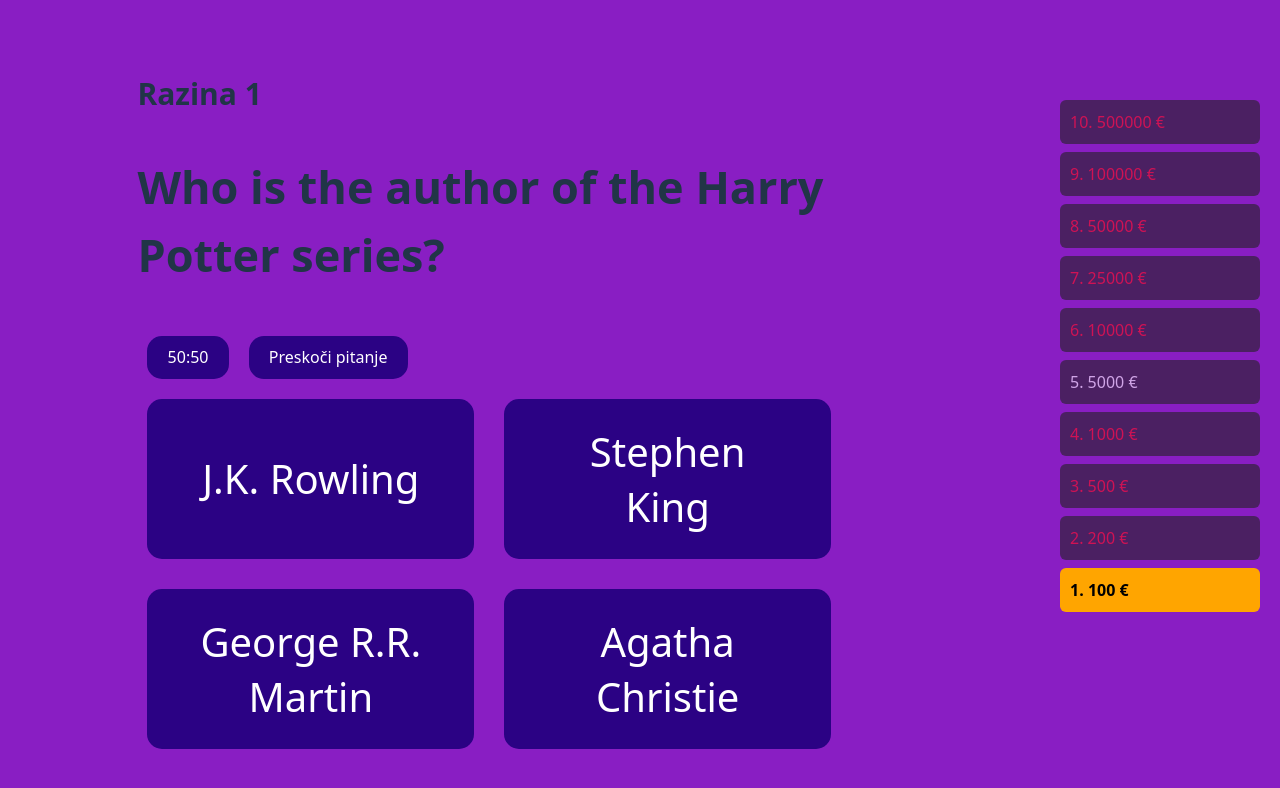
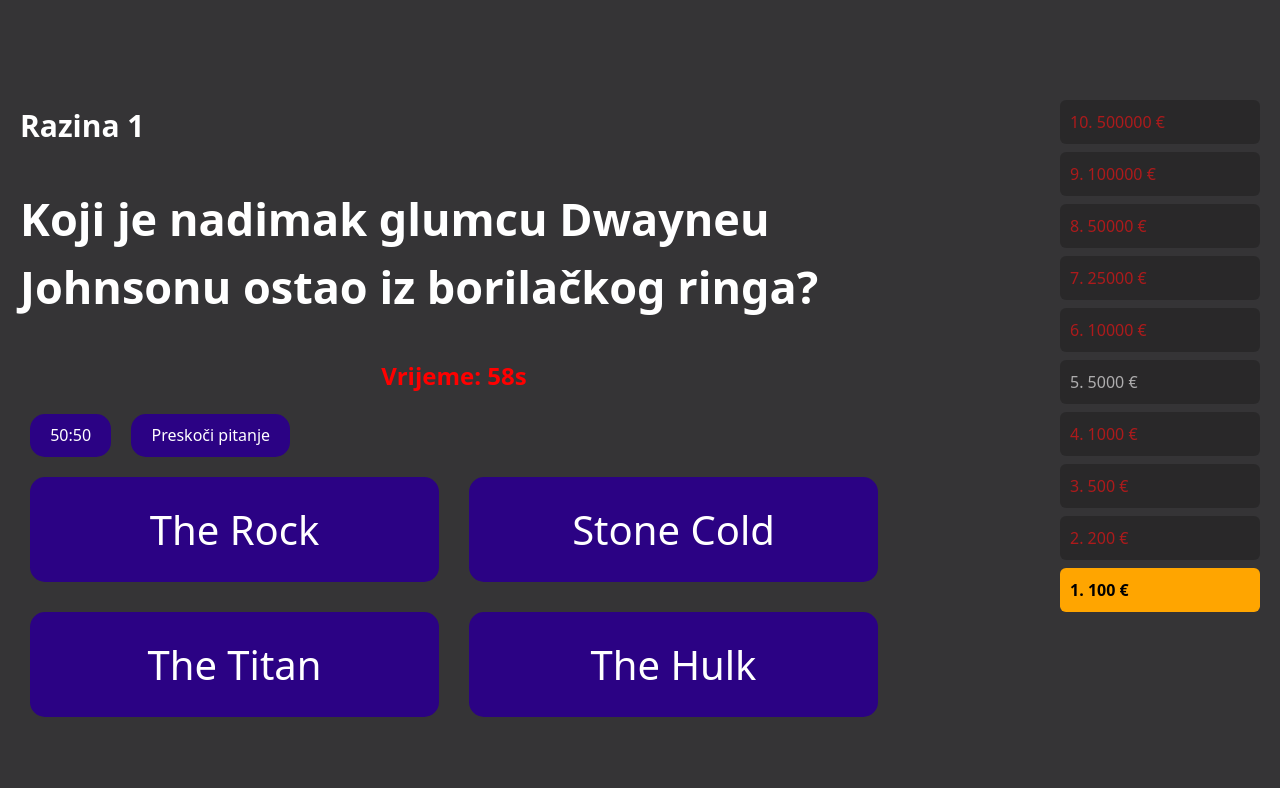
Before and after one commit to lvukad01/Internship-14-Millionaire, a React (Vite) app: page / in a window 1280 px wide. Both pictures are taken after a click on the button "Start". Shown: the top 788 px of the page. Built offline with nearby package versions, Linux system fonts and the light colour scheme.

Commit message:
Change questions

```diff
--- a/src/App.css
+++ b/src/App.css
@@ -1,5 +1,5 @@
 .body{
-    background-color: rgb(137, 30, 195);
+    background-color: rgb(53, 52, 54);
 }
 .start, .end{
     flex-direction: column;
@@ -85,7 +85,13 @@
   background-color: red;
   color: white;
 }
-
+.timer {
+  font-size: 24px;
+  font-weight: bold;
+  color: red;
+  margin-bottom: 10px;
+  text-align: center;
+}
 
 
 @media (min-width: 768px) {
--- a/src/assets/components/GameScreen.jsx
+++ b/src/assets/components/GameScreen.jsx
@@ -5,8 +5,6 @@
 import question3 from "../sounds/Question_10.mp4";
 import correctSound from "../sounds/Correct.mp3";
 import wrongSound from "../sounds/Wrong.mp3";
-
-
 
 export default function GameScreen({
   questions,
@@ -21,7 +19,7 @@
   const [fiftyUsed, setFiftyUsed] = useState(false);
   const [visibleOptions, setVisibleOptions] = useState(question.options);
   const [timer, setTimer] = useState(60);
-  const sound=useRef(null);
+  const sound = useRef(null);
 
   useEffect(() => {
     if (question) {
@@ -29,7 +27,7 @@
       setSelectedAnswer(null);
       setTimer(60);
     }
-    if(sound.current){
+    if (sound.current) {
       sound.current.pause();
     }
 
@@ -38,19 +36,40 @@
     sound.current.play().catch(e => console.log("Audio error:", e));
   }, [question]);
 
+  useEffect(() => {
+    setTimer(60);
+    const interval = setInterval(() => {
+      setTimer(prev => {
+        if (prev <= 1) {
+          clearInterval(interval);
+
+          if (sound.current) sound.current.pause();
+          sound.current = new Audio(wrongSound);
+          sound.current.play().catch(e => console.log("Audio error:", e));
+
+          setSelectedAnswer(question.correct);
+          setTimeout(() => {
+            endGame(false);
+          }, 2000);
+
+          return 0;
+        }
+        return prev - 1;
+      });
+    }, 1000);
+
+    return () => clearInterval(interval);
+  }, [currentQuestionIndex, question.correct, endGame]);
+
   if (!question) return null;
 
   const handleAnswer = (answer) => {
     setSelectedAnswer(answer);
     const correct = answer === question.correct;
-    if(sound.current){
-        sound.current.pause();
-    }
-      if (answer === question.correct) {
-        sound.current = new Audio(correctSound);
-    } else {
-        sound.current = new Audio(wrongSound);
-    }
+
+    if (sound.current) sound.current.pause();
+
+    sound.current = new Audio(correct ? correctSound : wrongSound);
     sound.current.play().catch(e => console.log("Audio error:", e));
 
     setTimeout(() => {
@@ -77,50 +96,41 @@
       setCurrentQuestionIndex(currentQuestionIndex + 1);
     }
   };
+
   const handleFifty = () => {
     if (fiftyUsed) return;
 
     const correct = question.correct;
     const wrongOptions = question.options.filter(o => o !== correct);
-        const randomWrong =
-            wrongOptions[Math.floor(Math.random() * wrongOptions.length)];
+    const randomWrong = wrongOptions[Math.floor(Math.random() * wrongOptions.length)];
 
     setVisibleOptions([correct, randomWrong].sort(() => Math.random() - 0.5));
     setFiftyUsed(true);
   };
-    const getAudioForRound=(currentQuestionIndex)=>{
-        if(currentQuestionIndex<4){
-            return question1;
-        }else if(currentQuestionIndex<9){
-            return question2;
-        }else{
-            return question3;
-        }
+
+  const getAudioForRound = (index) => {
+    if (index < 4) return question1;
+    else if (index < 9) return question2;
+    else return question3;
   };
+
   return (
     <div className="game-layout">
       <div className="game">
         <h3>Razina {currentQuestionIndex + 1}</h3>
         <h2>{question.question}</h2>
+
+        {/* Timer prikaz */}
+        <div className="timer">Vrijeme: {timer}s</div>
+
         <div className="jokers">
-        <button
-            onClick={handleFifty}
-            disabled={fiftyUsed}
-            className={fiftyUsed ? "joker used" : "joker"}
-        >
+          <button onClick={handleFifty} disabled={fiftyUsed} className={fiftyUsed ? "joker used" : "joker"}>
             50:50
           </button>
-
-        <button
-            onClick={handleSkip}
-            disabled={skipUsed}
-            className={skipUsed ? "joker used" : "joker"}
-        >
+          <button onClick={handleSkip} disabled={skipUsed} className={skipUsed ? "joker used" : "joker"}>
             Preskoči pitanje
           </button>
         </div>
-
-
 
         <div className="options">
           {visibleOptions.map((option, index) => (
@@ -144,10 +154,7 @@
         </div>
       </div>
 
-      <Levels
-        levels={levels}
-        currentQuestionIndex={currentQuestionIndex}
-      />
+      <Levels levels={levels} currentQuestionIndex={currentQuestionIndex} />
     </div>
   );
 }
--- a/src/assets/data/questions.js
+++ b/src/assets/data/questions.js
@@ -1,64 +1,166 @@
-const questions=[
+const questions = [
   {
-        id:1,
-        question:"What is the capital of France?",
-        correct:"Paris",
-        options:["Paris","London","Berlin","Madrid"]
+    id: 1,
+    question: "Prema izotopu kojeg se kemijskog elementa izražavaju relativne atomske mase svih ostalih elemenata?",
+    correct: "Ugljik",
+    options: ["Ugljik", "Vodik", "Kisik", "Dušik"]
   },
   {
-        id:2,
-        question:"What is the largest planet in our solar system?",
-        correct:"Jupiter",
-        options:["Earth","Mars","Jupiter","Saturn"]
+    id: 2,
+    question: "Koja je službena kombinacija boja na dresovima Newcastlea, Udinesea i PAOK-a?",
+    correct: "Crna i bijela",
+    options: ["Crna i bijela", "Plava i bijela", "Crvena i crna", "Zelena i bijela"]
   },
   {
-        id:3,
-        question:"Who wrote the play 'Romeo and Juliet'?",
-        correct:"William Shakespeare",
-        options:["William Shakespeare","Jane Austen","Mark Twain","Charles Dickens"]
+    id: 3,
+    question: "Koji je stručni naziv za lijekove koji pospješuju mokrenje?",
+    correct: "Diuretici",
+    options: ["Diuretici", "Analgetici", "Antibiotici", "Sedativi"]
   },
   {
-        id:4,
-        question:"What is the chemical symbol for water?",
-        correct:"H2O",
-        options:["H2O","CO2","O2","NaCl"]
+    id: 4,
+    question: "U čijoj je ratnoj opremi Patroklo bio kad ga je Hektor ubio u borbi?",
+    correct: "Ahilejevoj",
+    options: ["Ahilejevoj", "Hektorovoj", "Menelajevoj", "Parisovoj"]
   },
   {
-        id:5,
-        question:"What is the largest mammal in the world?",
-        correct:"Blue Whale",
-        options:["Elephant","Giraffe","Blue Whale","Hippopotamus"]
+    id: 5,
+    question: "Kojeg je dana u tjednu Robinson Crusoe upoznao svog budućeg otočkog prijatelja?",
+    correct: "Petak",
+    options: ["Petak", "Ponedjeljak", "Nedjelja", "Srijeda"]
   },
   {
-        id:6,
-        question:"What is the currency of Japan?",
-        correct:"Yen",
-        options:["Dollar","Euro","Yen","Pound"]
+    id: 6,
+    question: "Frazem „miješati kruške i jabuke” istog je značenja kao frazem „zbrajati babe i koga”?",
+    correct: "Žabe",
+    options: ["Žabe", "Jabuke", "Kruške", "Babe"]
   },
   {
-        id:7,
-        question:"Who painted the Mona Lisa?",
-        correct:"Leonardo da Vinci",
-        options:["Leonardo da Vinci","Pablo Picasso","Vincent van Gogh","Michelangelo"]
+    id: 7,
+    question: "Koja je jedina država koja ima riječ konfederacija u službenom imenu?",
+    correct: "Švicarska",
+    options: ["Švicarska", "Njemačka", "Austrija", "Kanada"]
   },
   {
-        id:8,
-        question:"What is the hardest natural substance on Earth?",
-        correct:"Diamond",
-        options:["Gold","Iron","Diamond","Platinum"]
+    id: 8,
+    question: "Na kojem splitskom groblju počivaju brojni poznati građani, uključujući Pavu Tomašića?",
+    correct: "Lovrinac",
+    options: ["Lovrinac", "Sveti Dujam", "Mirogoj", "Vrata"]
   },
   {
-        id:9,
-        question:"What is the largest ocean on Earth?",
-        correct:"Pacific Ocean",
-        options:["Atlantic Ocean","Indian Ocean","Pacific Ocean","Arctic Ocean"]
+    id: 9,
+    question: "Koje Nietscheovo djelo dijeli ime s rečenicom kojom je Poncije Pilat predstavio Isusa?",
+    correct: "Ecce Homo",
+    options: ["Ecce Homo", "Tako je govorio Zaratustra", "Sumrak Idola", "Genealogija morala"]
   },
   {
-        id:10,
-        question:"Who is the author of the Harry Potter series?",
-        correct:"J.K. Rowling",
-        options:["J.K. Rowling","Stephen King","George R.R. Martin","Agatha Christie"]
+    id: 10,
+    question: "Koji je nadimak glumcu Dwayneu Johnsonu ostao iz borilačkog ringa?",
+    correct: "The Rock",
+    options: ["The Rock", "The Hulk", "Stone Cold", "The Titan"]
+  },
+  {
+    id: 11,
+    question: "Sorta kojeg je voća macintosh po kojoj je Jeff Raskin dobio nadimak Macintosh?",
+    correct: "Jabuka",
+    options: ["Jabuka", "Kruška", "Šljiva", "Trešnja"]
+  },
+  {
+    id: 12,
+    question: "Kojim se dvama slovima najčešće označava srednja tvrdoća olovaka?",
+    correct: "HB",
+    options: ["HB", "B2", "H", "F"]
+  },
+  {
+    id: 13,
+    question: "Što je u slavnoj Churchillovoj izreci bilo spušteno od Szczeczina na Baltiku do Trsta na Jadranu?",
+    correct: "Željezna zavjesa",
+    options: ["Željezna zavjesa", "Srebrna zavjesa", "Čelična brana", "Bakrena linija"]
+  },
+  {
+    id: 14,
+    question: "Prema kojim lovcima na krznaše u Sjevernoj Americi nazivamo američke radne hlače?",
+    correct: "Traperima",
+    options: ["Traperima", "Indijancima", "Pionirima", "Rudarima"]
+  },
+  {
+    id: 15,
+    question: "Koji film Martina Scorsesea prikazuje životnu priču Jordana Belforta?",
+    correct: "Vuk s Wall Streeta",
+    options: ["Vuk s Wall Streeta", "Casino", "Goodfellas", "Taksist"]
+  },
+  {
+    id: 16,
+    question: "Koji je dio ljudskog oka nazvan retina?",
+    correct: "Mrežnica",
+    options: ["Mrežnica", "Šarenica", "Rožnica", "Leća"]
+  },
+  {
+    id: 17,
+    question: "Koji se biljni polisaharid sastoji od molekula amiloze i amilopektina?",
+    correct: "Škrob",
+    options: ["Škrob", "Celuloza", "Glicogen", "Pektin"]
+  },
+  {
+    id: 18,
+    question: "Čije bi ime peljari na Mississippiju uzvikivali kad bi voda bila duboka dvanaest stopa?",
+    correct: "Marka Twaina",
+    options: ["Marka Twaina", "Jamesa Fenimorea Coopera", "Huckleberryja Finna", "Samuela Clemensa"]
+  },
+  {
+    id: 19,
+    question: "Dvostruki Andrijin križ postavlja se na prijelazu preko željezničke pruge s dva ili više čega?",
+    correct: "Kolosijeka",
+    options: ["Kolosijeka", "Vagona", "Signalnih svjetala", "Stupova"]
+  },
+  {
+    id: 20,
+    question: "U kojoj se Mozartovoj operi pojavljuje lik čarobnice Kraljice noći?",
+    correct: "Čarobna frula",
+    options: ["Čarobna frula", "Don Giovanni", "Figarova ženidba", "Cosi fan tutte"]
+  },
+    {
+    id: 21,
+    question: "Kako glasi jedan od oblika osobne zamjenice 'on' u akuzativu?",
+    correct: "nj",
+    options: ["g", "l", "nj", "onoga"]
+  },
+  {
+    id: 22,
+    question: "Alec Trevelyan je koji agent?",
+    correct: "agent 006",
+    options: ["agent 006", "agent 007", "agent 008", "agent 005"]
+  },
+  {
+    id: 23,
+    question: "\"Sneak attack by Roger\" bio je podmukli Federerov napad poluvolejem na protivnikov:",
+    correct: "drop shot",
+    options: ["drop shot", "drugi servis", "return", "lob"]
+  },
+  {
+    id: 24,
+    question: "Čiji se broj izgovara tri puta pri dozivanju kokoši?",
+    correct: "Ludolfov broj",
+    options: ["Avogadrov broj", "Eulerov broj", "Ludolfov broj", "Pi"]
+  },
+  {
+    id: 25,
+    question: "Koja su riječ nastalu u 1830-ima, među prvima upotrebljavali astronomi Mädler i Herschel?",
+    correct: "fotografija",
+    options: ["fotografija", "holografija", "kriptografija", "mikrografija"]
+  },
+  {
+    id: 26,
+    question: "Maškovića Han, najzapadnija osmanska svjetovna građevina u Europi, smješten je nekoliko kilometara:",
+    correct: "od Karlobaga",
+    options: ["od Karlobaga", "od Pakoštana", "od Tučepa", "od Zadra"]
+  },
+  {
+    id: 27,
+    question: "U kojem je primjeru prisutan pleonazam?",
+    correct: "sići dolje",
+    options: ["sići brzo", "sići danas", "sići dolje", "sići gore"]
   }
-]
+];
 
 export default questions;
--- a/src/index.css
+++ b/src/index.css
@@ -26,7 +26,8 @@
     height: 100%;
     margin: 0;
     padding: 0;
-    background-color: rgb(137, 30, 195);
+    background-color: rgb(53, 52, 54);
+    color:white;
 }
 body {
     display: flex;
```
Also changed, not shown: src/assets/components/Answers.jsx (deleted), src/assets/components/Questions.jsx (deleted). Lines whose indentation alone changed are shown as unchanged.
